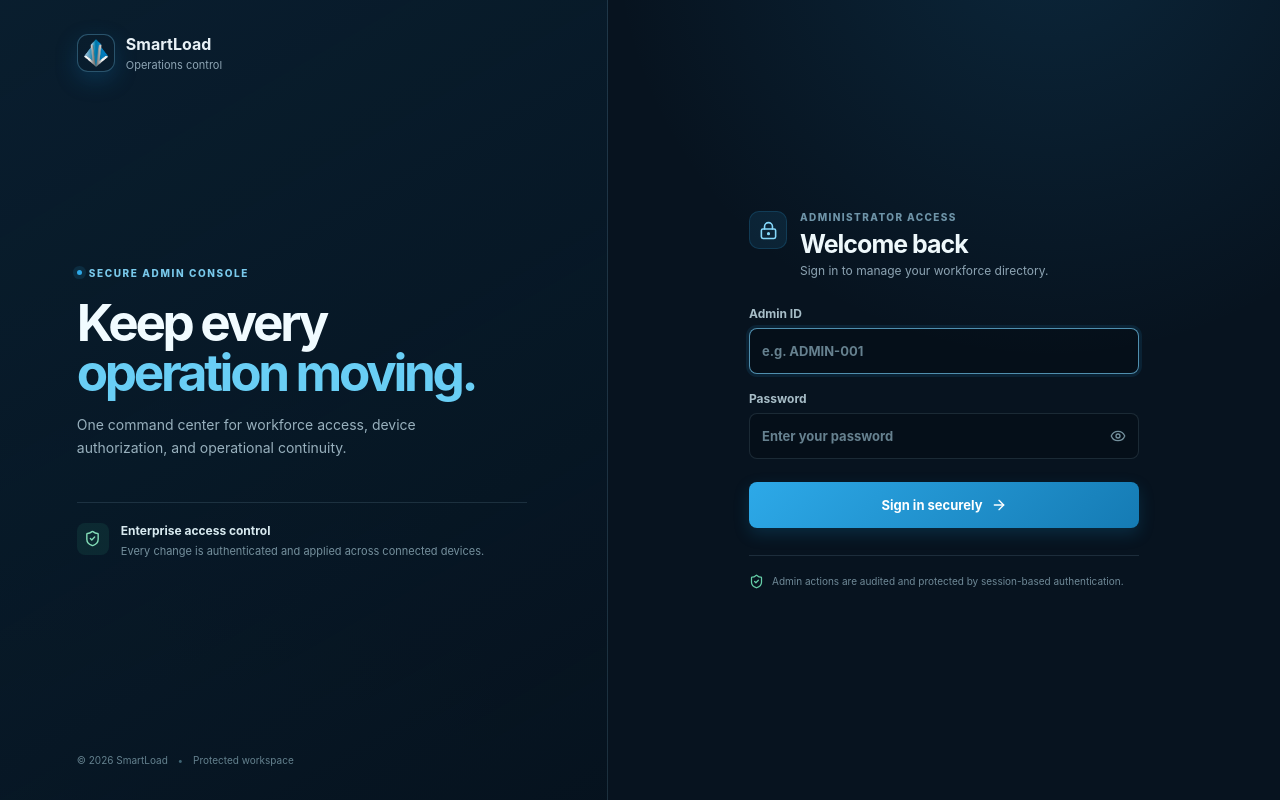
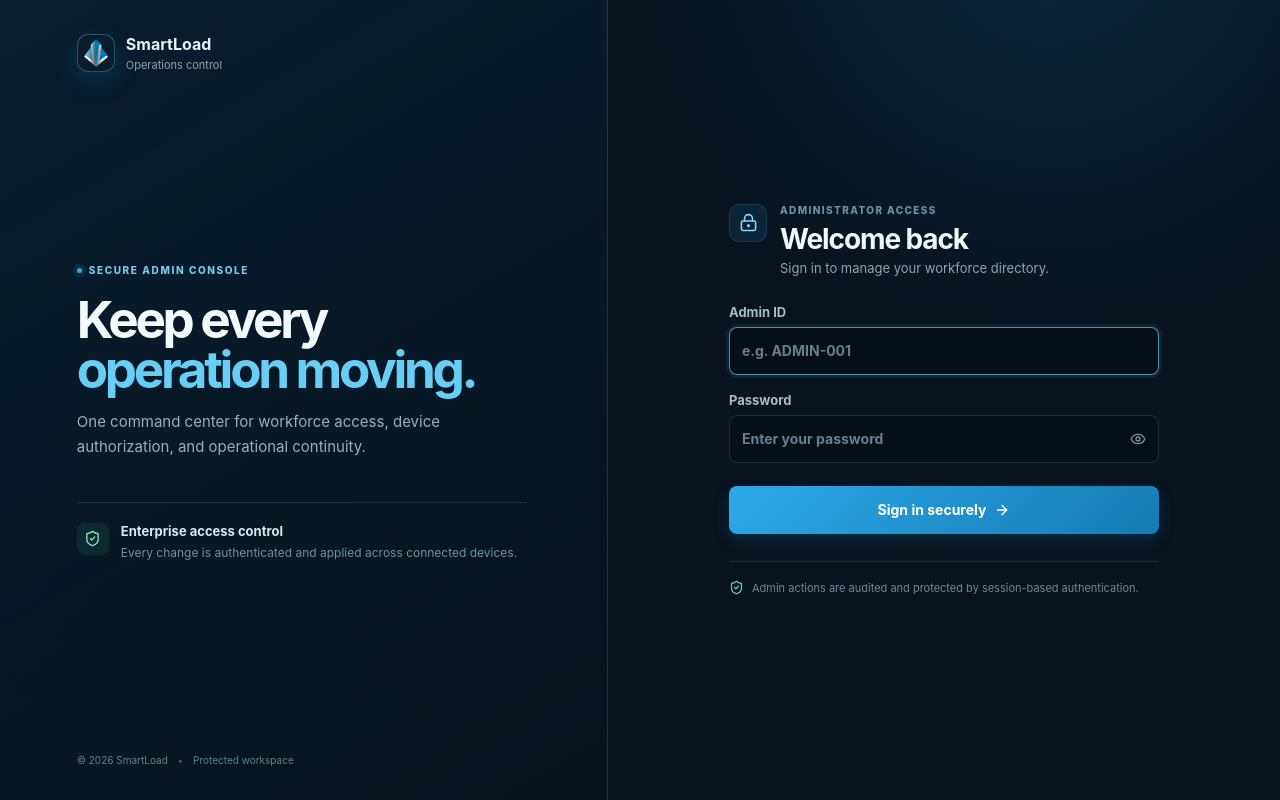
Before and after one commit to krsna016/Logistics-Vision-AI, a React (Vite) app in the folder apps/admin-web/: page /login in a window 1280 px wide. Built offline with nearby package versions, Linux system fonts and the light colour scheme; no server answers.

Commit message:
Improve admin console readability

```diff
--- a/apps/admin-web/src/App.css
+++ b/apps/admin-web/src/App.css
@@ -113,3 +113,16 @@
 .auth-form input, .user-form input, .user-form select { height: 46px; font-size: 13px; }
 .password-field button { height: 46px; }
 .auth-submit, .create-submit { height: 46px; }
+
+/* Final readability adjustment for primary daily-use screens. */
+.auth-form-wrap { width: min(100%, 430px); }
+.auth-heading h2 { font-size: 28px; }
+.auth-heading p { font-size: 13px; }
+.auth-form label { font-size: 13px; }
+.auth-form input { height: 48px; font-size: 14px; }
+.password-field button { height: 48px; }
+.auth-submit { height: 48px; font-size: 14px; }
+.auth-assurance { font-size: 11px; }
+.auth-hero > p { font-size: 15px; }
+.auth-feature strong { font-size: 13px; }
+.auth-feature p { font-size: 12px; }
```
